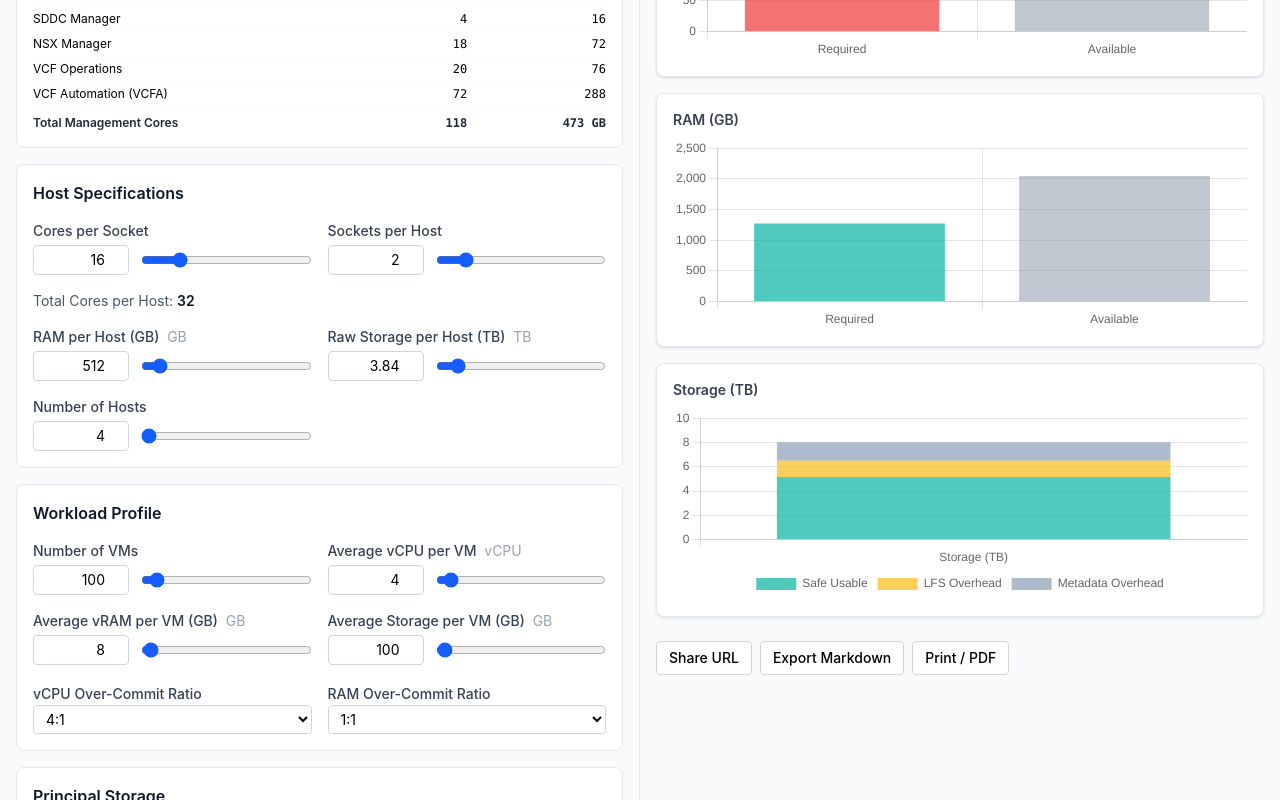
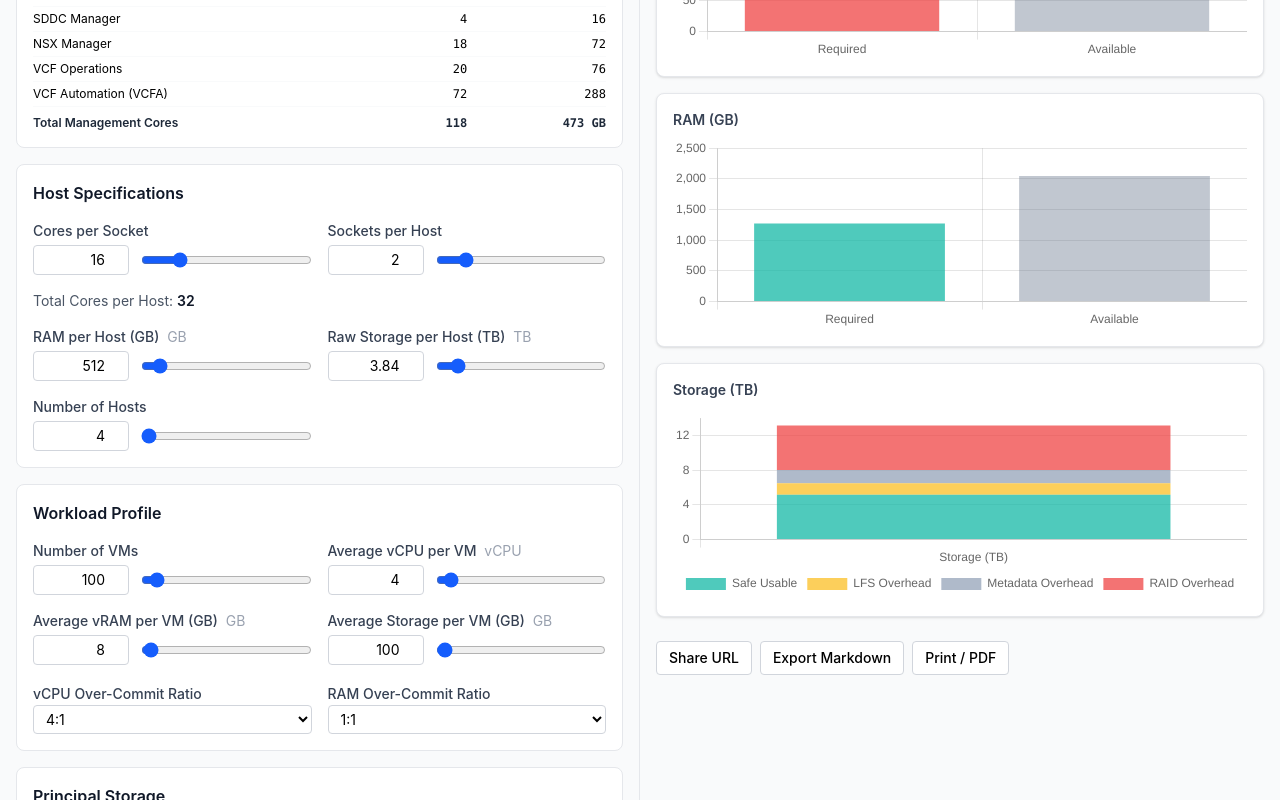
Before and after one commit to fjacquet/vcf-sizer, a Vue app: page / in a window 1280 px wide. Shown: the part 404-1204 px from the top of the page. Built offline with nearby package versions, Linux system fonts and the light colour scheme.

Commit message:
fix(02): add RAID overhead dataset to StorageChart (VIZ-04 gap)

```diff
--- a/src/components/results/charts/StorageChart.vue
+++ b/src/components/results/charts/StorageChart.vue
@@ -39,6 +39,11 @@
       data: [storage.value.metadataOverheadTB],
       backgroundColor: 'rgba(148,163,184,0.75)',
     },
+    {
+      label: t('results.charts.storageRaid'),
+      data: [storage.value.rawCapacityTB - storage.value.usableAfterRaidTB],
+      backgroundColor: 'rgba(239,68,68,0.75)',
+    },
   ],
 }))
 
--- a/src/i18n/locales/de.json
+++ b/src/i18n/locales/de.json
@@ -76,7 +76,8 @@
       "storage": "Speicher (TB)",
       "storageUsable": "Sicher nutzbar",
       "storageLfs": "LFS-Overhead",
-      "storageMetadata": "Metadaten-Overhead"
+      "storageMetadata": "Metadaten-Overhead",
+      "storageRaid": "RAID-Overhead"
     }
   },
   "management": {
--- a/src/i18n/locales/en.json
+++ b/src/i18n/locales/en.json
@@ -76,7 +76,8 @@
       "storage": "Storage (TB)",
       "storageUsable": "Safe Usable",
       "storageLfs": "LFS Overhead",
-      "storageMetadata": "Metadata Overhead"
+      "storageMetadata": "Metadata Overhead",
+      "storageRaid": "RAID Overhead"
     }
   },
   "management": {
--- a/src/i18n/locales/fr.json
+++ b/src/i18n/locales/fr.json
@@ -76,7 +76,8 @@
       "storage": "Stockage (To)",
       "storageUsable": "Utilisable sécurisé",
       "storageLfs": "Surcharge LFS",
-      "storageMetadata": "Surcharge métadonnées"
+      "storageMetadata": "Surcharge métadonnées",
+      "storageRaid": "Surcharge RAID"
     }
   },
   "management": {
--- a/src/i18n/locales/it.json
+++ b/src/i18n/locales/it.json
@@ -76,7 +76,8 @@
       "storage": "Archiviazione (TB)",
       "storageUsable": "Utilizzabile sicuro",
       "storageLfs": "Overhead LFS",
-      "storageMetadata": "Overhead metadati"
+      "storageMetadata": "Overhead metadati",
+      "storageRaid": "Overhead RAID"
     }
   },
   "management": {
```
